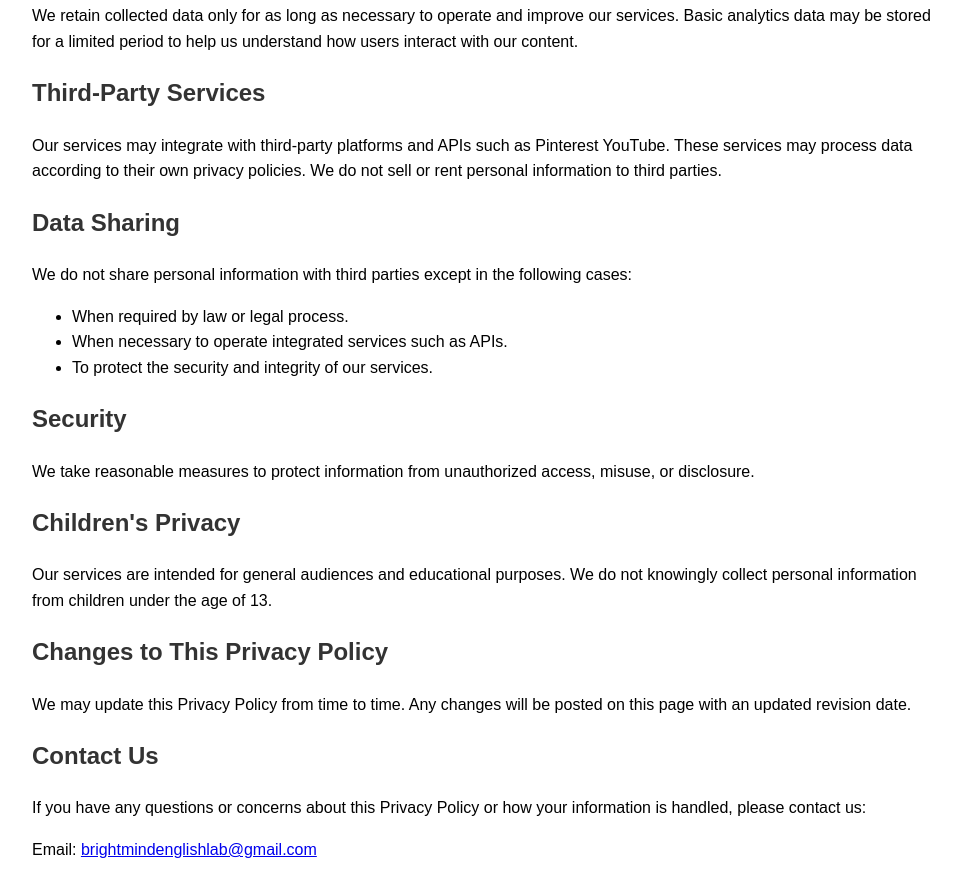
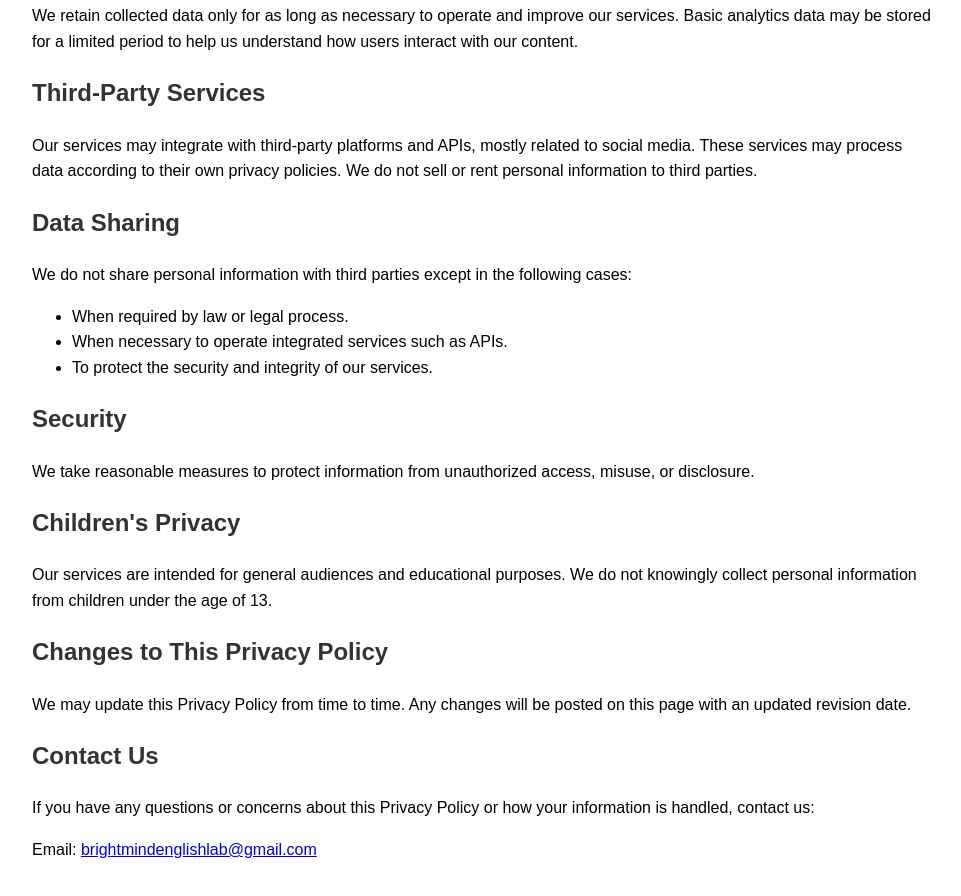
Before and after one commit to sirikumara/bright-mind-english-lab, a plain HTML site: page privacy.html in a window 1280 px wide. Shown: the part 792-1688 px from the top of the page, without its empty margins (8-969 px from the left). Drawn offline with Linux system fonts and the light colour scheme.

Commit message:
Update privacy.html

```diff
--- a/privacy.html
+++ b/privacy.html
@@ -23,7 +23,7 @@
 <p><strong>Last Updated:</strong> March 17, 2026</p>
 
 <p>
-Bright Mind English Lab ("we", "our", or "us") operates the Bright Mind English Lab YouTube and related Pinterest board: BrightMindPlus.
+Bright Mind English Lab We operate the Bright Mind English Lab, which facilitates learning through social media like a Pinterest board: BrightMindPlus.
 This Privacy Policy explains how we collect, use, and protect information when users interact with our services.
 </p>
 
@@ -56,7 +56,7 @@ Basic analytics data may be stored for a limited period to help us understand ho
 
 <h2>Third-Party Services</h2>
 <p>
-Our services may integrate with third-party platforms and APIs such as Pinterest YouTube.
+Our services may integrate with third-party platforms and APIs, mostly related to social media.
 These services may process data according to their own privacy policies.
 We do not sell or rent personal information to third parties.
 </p>
@@ -88,7 +88,7 @@ Any changes will be posted on this page with an updated revision date.
 
 <h2>Contact Us</h2>
 <p>
-If you have any questions or concerns about this Privacy Policy or how your information is handled, please contact us:
+If you have any questions or concerns about this Privacy Policy or how your information is handled, contact us:
 </p>
 
 <p>
```
